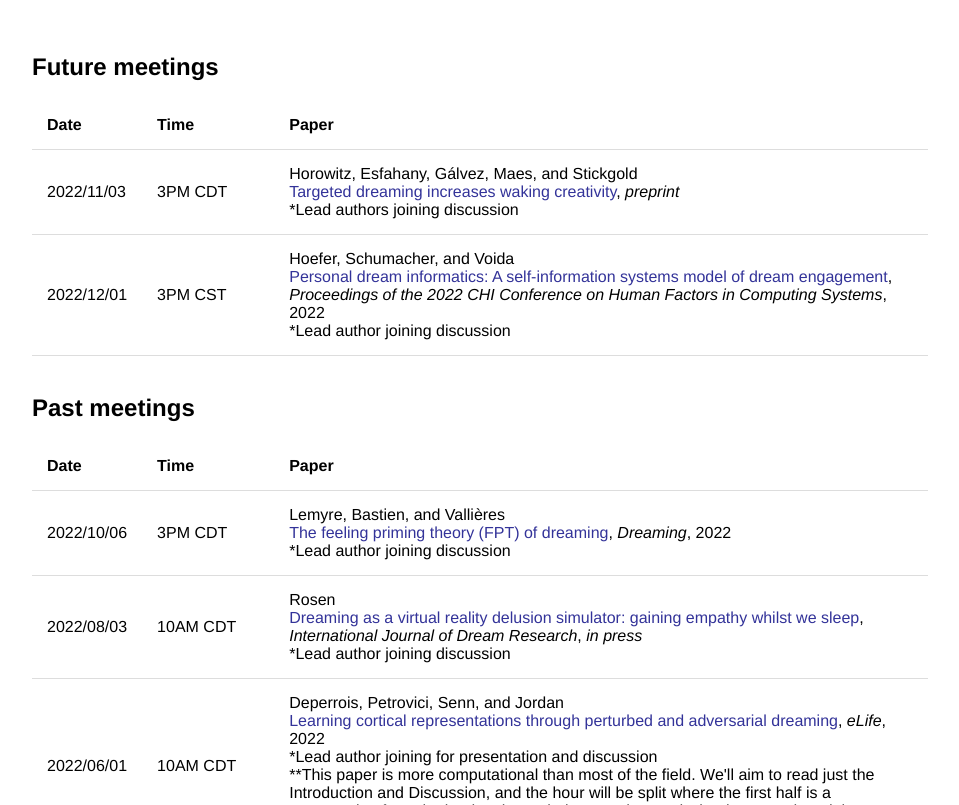
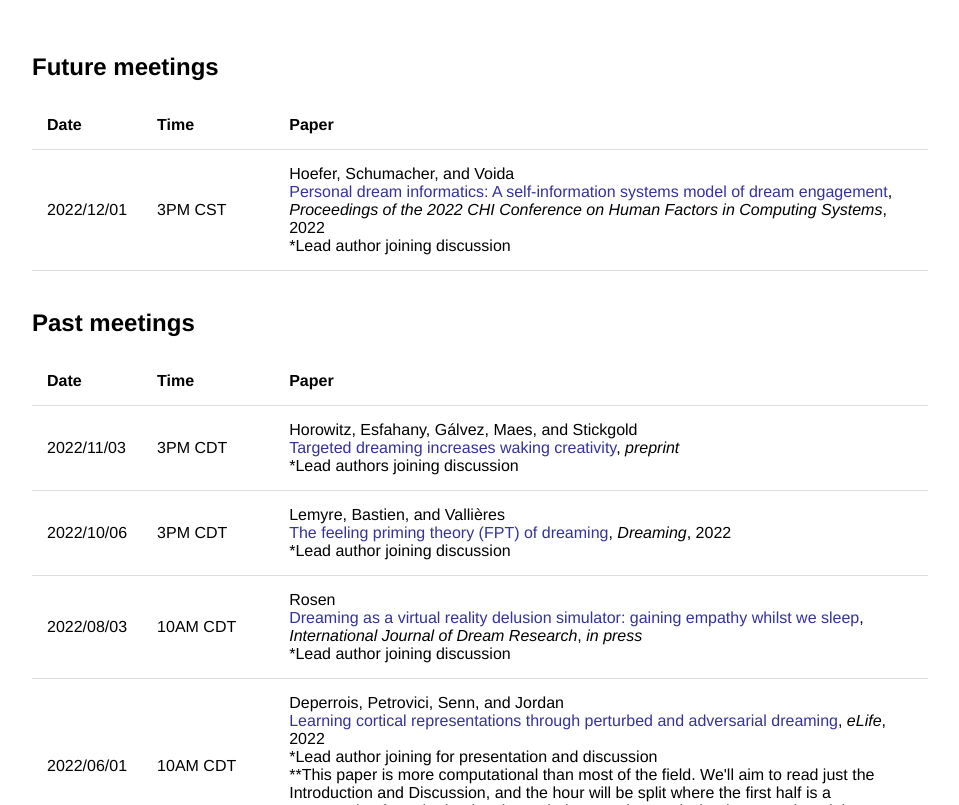
Before and after one commit to remrama/remrama.github.io, a Jekyll site: the page built from drrc/index.html, in a window 1280 px wide and 900 px high, scrolled down 521 px, cut to the strip 95-900 px from the top of the window. Shown: the whole strip, without its empty margins (160-1119 px from the left). Built offline with Jekyll 4.4.1, drawn with Linux system fonts in a browser that asks for light colours; some of the changed lines change nothing that is shown.

Commit message:
Update index.html

```diff
--- a/drrc/index.html
+++ b/drrc/index.html
@@ -37,11 +37,6 @@ title: DRRC
             <th>Paper</th>
         </tr>
         <tr>
-            <td>2022/11/03</td>
-            <td>3PM CDT</td>
-            <td>Horowitz, Esfahany, Gálvez, Maes, and Stickgold<br><a href="https://drive.google.com/file/d/1Tb9NWBj5SeNlCMoF0mPUAJyhVtMqtzvY/view">Targeted dreaming increases waking creativity</a>, <i>preprint</i><br>*Lead authors joining discussion</td>
-        </tr>
-        <tr>
             <td>2022/12/01</td>
             <td>3PM CST</td>
             <td>Hoefer, Schumacher, and Voida<br><a href="https://doi.org/10.1145/3491102.3517669">Personal dream informatics: A self-information systems model of dream engagement</a>, <i>Proceedings of the 2022 CHI Conference on Human Factors in Computing Systems</i>, 2022<br>*Lead author joining discussion</td>
@@ -61,6 +56,11 @@ title: DRRC
             <th>Date</th>
             <th>Time</th>
             <th>Paper</th>
+        </tr>
+        <tr>
+            <td>2022/11/03</td>
+            <td>3PM CDT</td>
+            <td>Horowitz, Esfahany, Gálvez, Maes, and Stickgold<br><a href="https://drive.google.com/file/d/1Tb9NWBj5SeNlCMoF0mPUAJyhVtMqtzvY/view">Targeted dreaming increases waking creativity</a>, <i>preprint</i><br>*Lead authors joining discussion</td>
         </tr>
         <tr>
             <td>2022/10/06</td>
```
